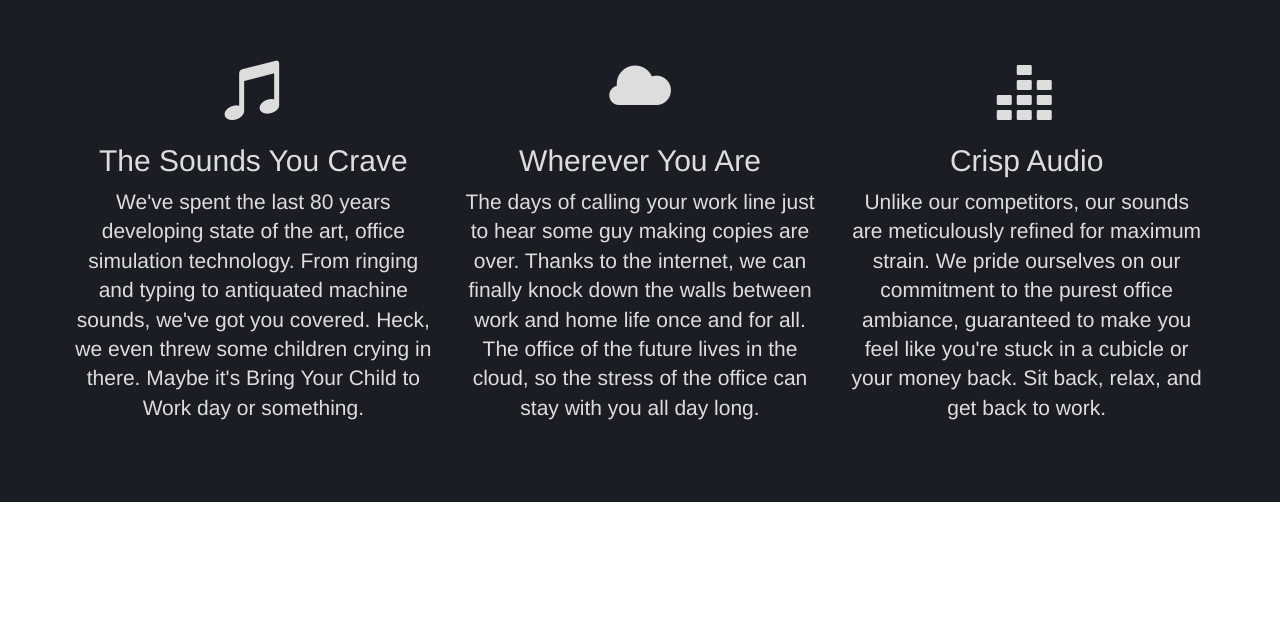
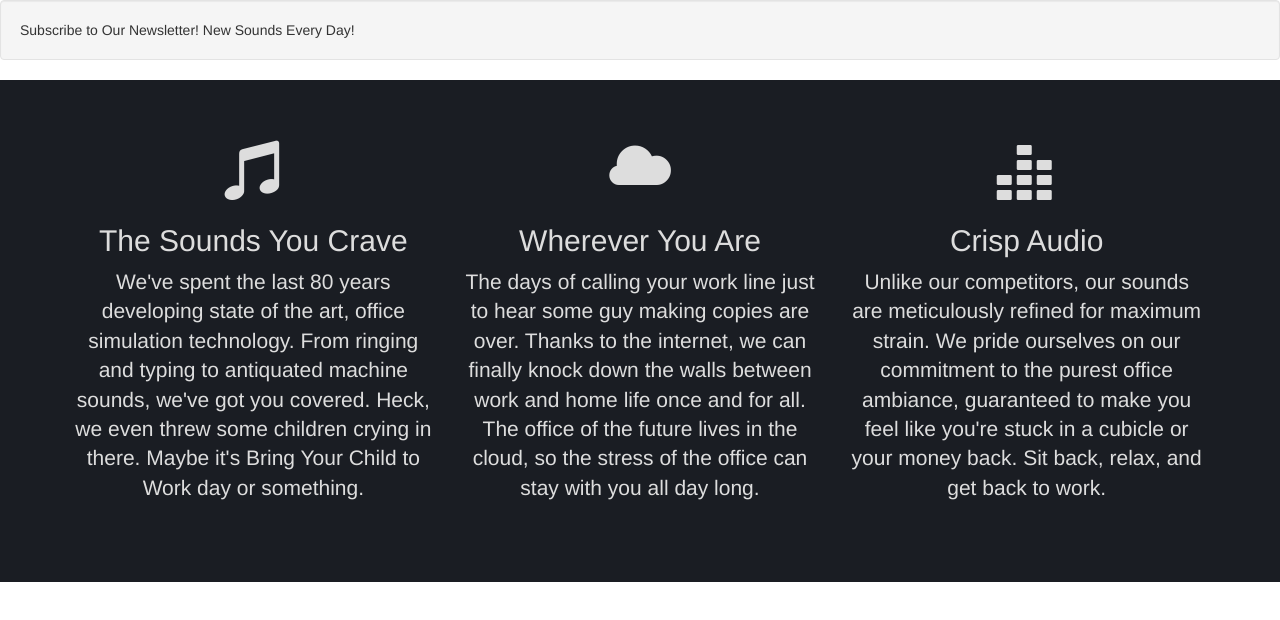
Before and after one commit to treyhoover/bootstrap_workshop, a plain HTML site: page 6/index.html in a window 1280 px wide. Drawn offline with nearby package versions, Linux system fonts and the light colour scheme.

Commit message:
add well

```diff
--- a/6/index.html
+++ b/6/index.html
@@ -8,6 +8,10 @@
     <link rel="stylesheet" href="css/styles.css">
 </head>
 <body>
+
+<div class="newsletter well">
+    Subscribe to Our Newsletter! New Sounds Every Day!
+</div>
 
 <div class="marketing">
     <div class="container-fluid text-center">
```
